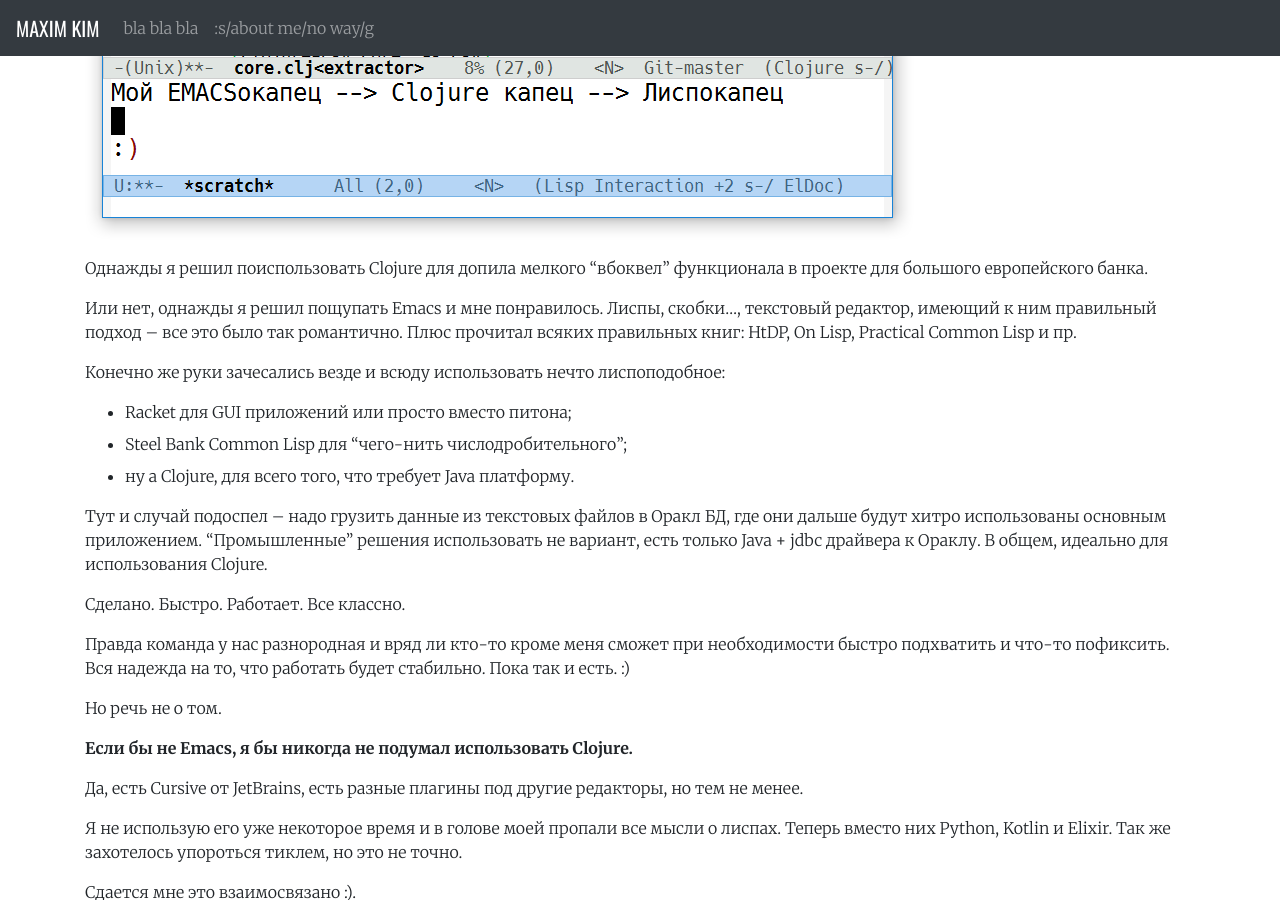
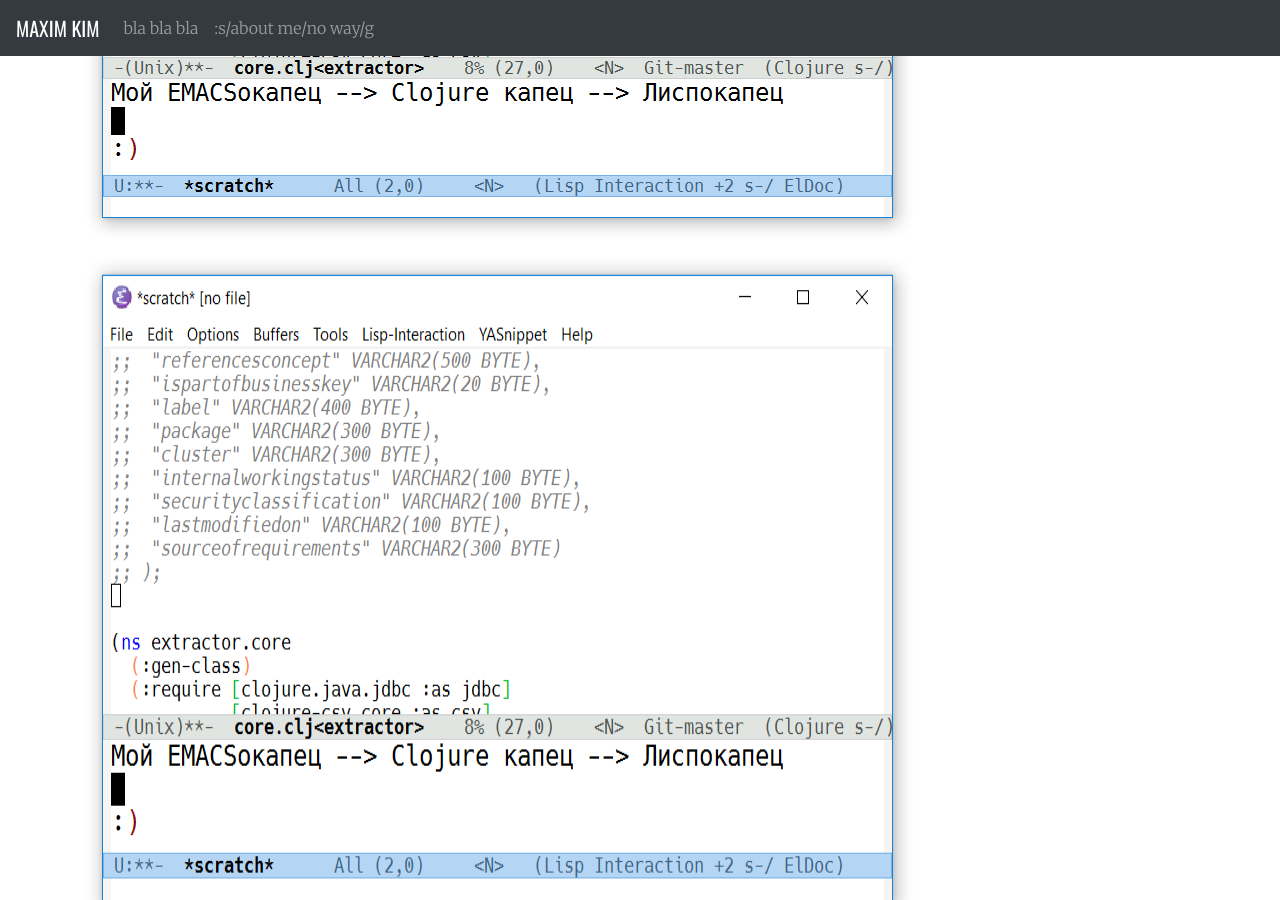
Before and after one commit to habamax/habamax.github.io, a Jekyll site: the page built from _posts/2018-11-23-tools-and-programming-languages.md, in a window 1280 px wide and 900 px high, scrolled down 556 px. Built offline with Jekyll 4.4.1, drawn with Linux system fonts in a browser that asks for light colours; nearby versions of some CDN libraries; comment, search, counter and statistics services are not loaded.

Commit message:
test pic sizes

```diff
--- a/_posts/2018-11-23-tools-and-programming-languages.md
+++ b/_posts/2018-11-23-tools-and-programming-languages.md
@@ -3,7 +3,11 @@
 title: Бытие определяет сознание или инструменты vs языки программирования
 ---
 
-![My helpful screenshot](/assets/images/2018-11-23_12-28-44.png)
+<!-- ![Emacs screenshot](/assets/images/2018-11-23_12-28-44.png) -->
+
+<img src="/assets/images/2018-11-23_12-28-44.png">
+
+<img src="/assets/images/2018-11-23_12-28-44.png" width="829" height="673">
 
 Однажды я решил поиспользовать Clojure для допила мелкого "вбоквел"
 функционала в проекте для большого европейского банка.
```
